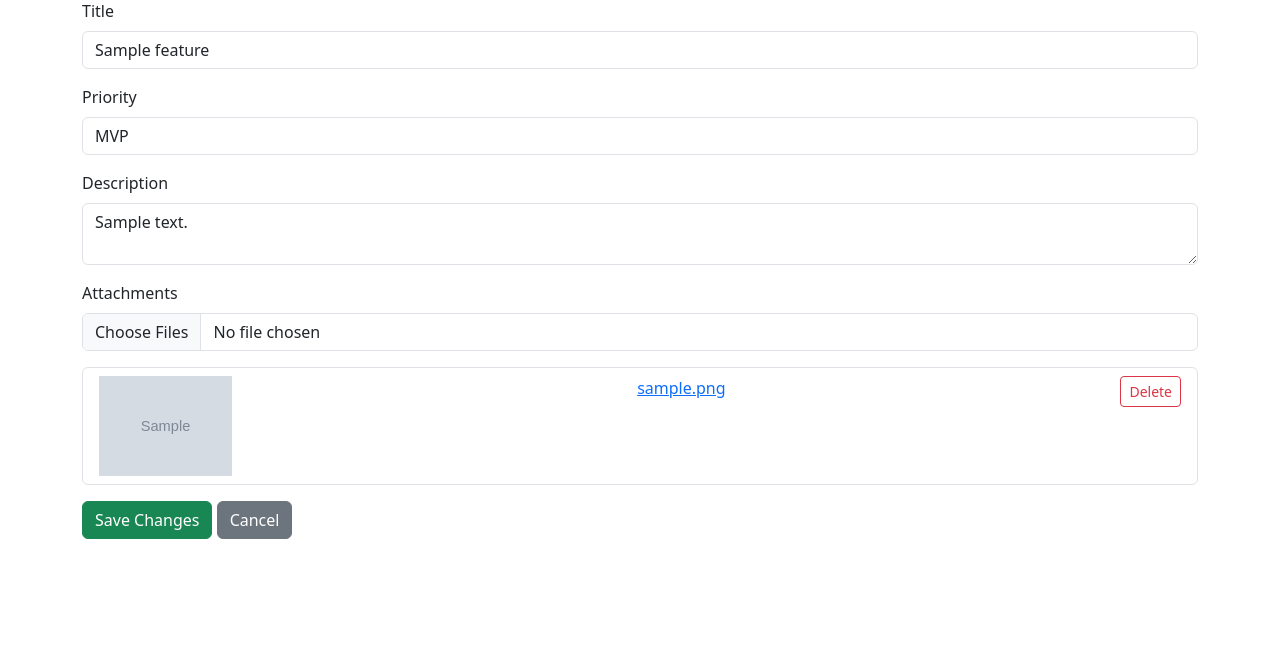
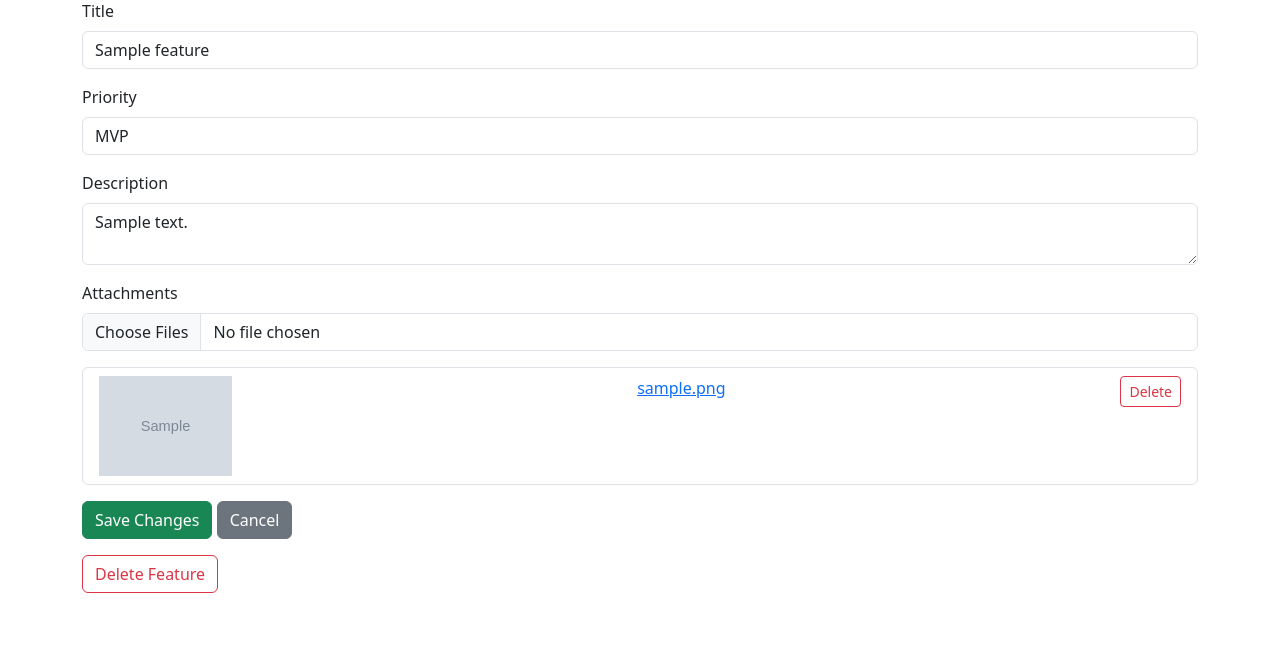
Before and after one commit to bradleyaidanjohnson/BA-Tool, a Flask app: page /feature/1/edit in a window 1280 px wide. Shown: the part 143-800 px from the top of the page. Run offline with Flask 3, Linux system fonts and the light colour scheme; tables that the repository leaves empty hold one stand-in row (values such as "Sample post"); grey boxes marked "Sample" are stand-in pictures.

Commit message:
delete features working

```diff
--- a/app.py
+++ b/app.py
@@ -276,6 +276,40 @@ def move_feature(feature_id):
         feature_options=feature_options
     )
 
+@app.route('/feature/<int:feature_id>/delete', methods=['POST'])
+def delete_feature(feature_id):
+    feature = Feature.query.get_or_404(feature_id)
+
+    # Remove feature attachments files & DB entries
+    upload_folder = app.config['UPLOAD_FOLDER']
+    for attachment in feature.attachments:
+        file_path = os.path.join(upload_folder, attachment.filename)
+        if os.path.exists(file_path):
+            os.remove(file_path)
+        db.session.delete(attachment)
+
+    # Optionally, delete user stories attached to feature, including their attachments
+    for story in feature.user_stories:
+        for story_attachment in story.attachments:
+            story_file_path = os.path.join(upload_folder, story_attachment.filename)
+            if os.path.exists(story_file_path):
+                os.remove(story_file_path)
+            db.session.delete(story_attachment)
+        db.session.delete(story)
+
+    # Optionally, recursively delete subfeatures (if cascade not handled by DB)
+    def delete_subfeatures(f):
+        for sub in f.subfeatures:
+            delete_subfeatures(sub)
+            db.session.delete(sub)
+    delete_subfeatures(feature)
+
+    # Delete the feature itself
+    db.session.delete(feature)
+    db.session.commit()
+
+    # Redirect to the project view page after deletion
+    return redirect(url_for('view_project', project_id=feature.project_id))
 
 
 
--- a/templates/feature_form.html
+++ b/templates/feature_form.html
@@ -62,6 +62,8 @@
   <button type="submit" class="btn btn-success">{{ 'Save Changes' if feature else 'Save Feature' }}</button>
   <a href="/project/{{ project_id }}" class="btn btn-secondary">Cancel</a>
 </form>
+  <form action="{{ url_for('delete_feature', feature_id=feature.id) }}" method="post" onsubmit="return confirm('Are you sure you want to delete this feature?');" style="margin-top: 1rem;">
+  <button type="submit" class="btn btn-outline-danger">Delete Feature</button></form>
 
 <script>
 function deleteFeatureAttachment(id) {
```
